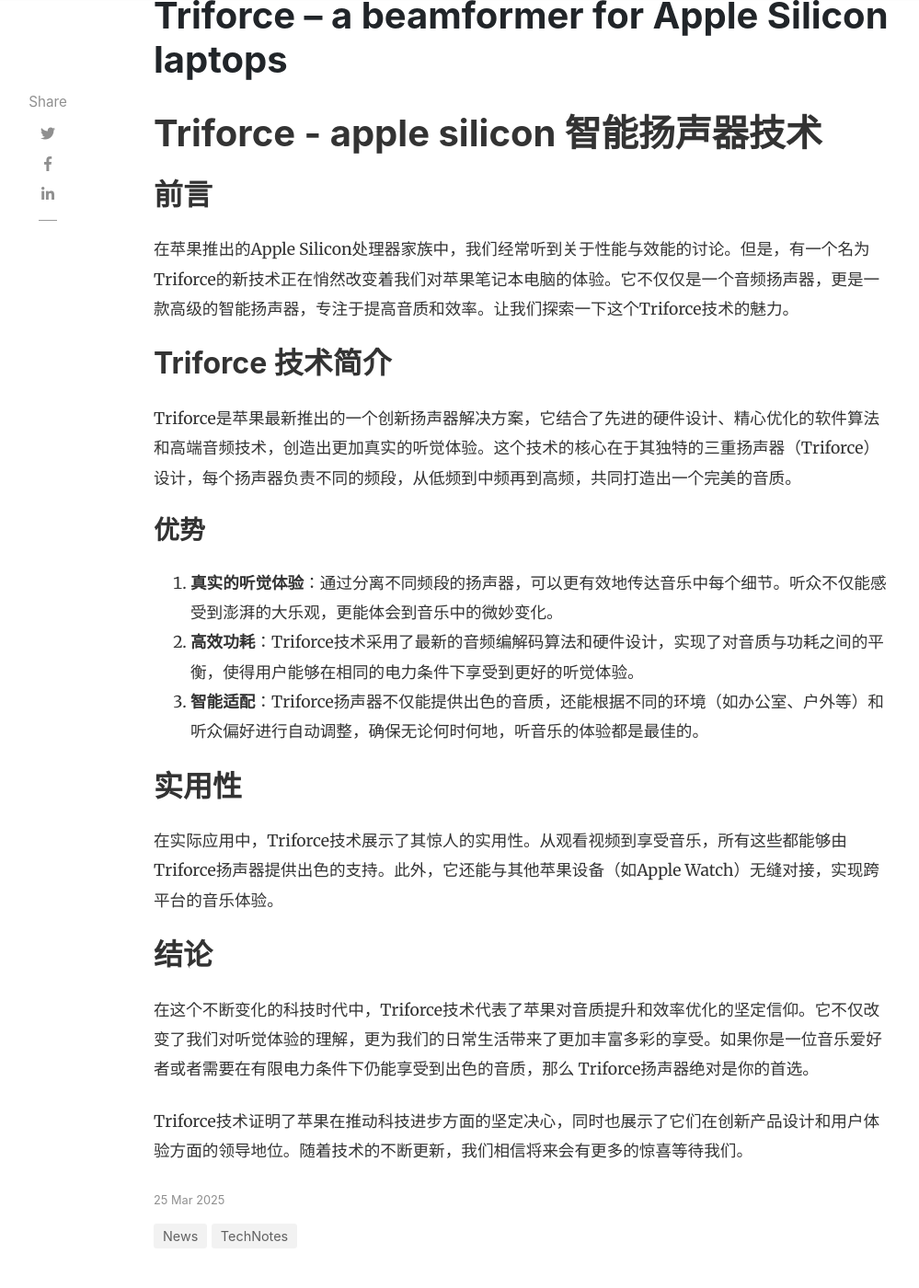
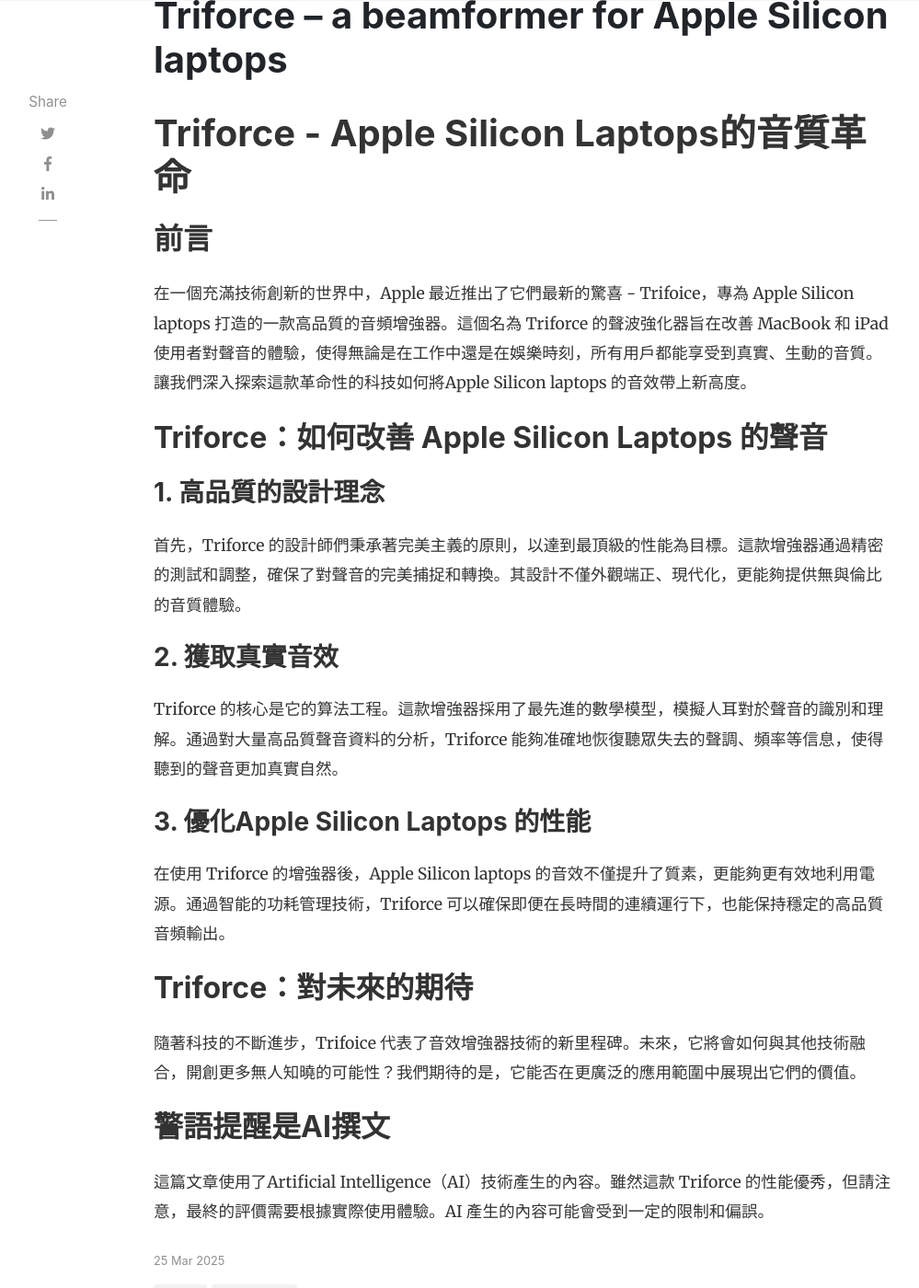
Before and after one commit to kyoangel/kyoangel.github.io, a Jekyll site: the page built from _posts/2025-03-25-triforce-–-a-beamformer-for-apple-silicon-laptops.md, in a window 1280 px wide and 1400 px high, scrolled down 342 px. Shown: the whole window at 92% size, without its empty margins (118-1117 px from the left). Built offline with Jekyll 4.4.1, drawn with Linux system fonts in a browser that asks for light colours; nearby versions of some CDN libraries; comment, search, counter and statistics services are not loaded.

Commit message:
Auto-generated blog post: Triforce – a beamformer for Apple Silicon laptops

```diff
--- a/_posts/2025-03-25-triforce-–-a-beamformer-for-apple-silicon-laptops.md
+++ b/_posts/2025-03-25-triforce-–-a-beamformer-for-apple-silicon-laptops.md
@@ -4,23 +4,30 @@
 title: Triforce – a beamformer for Apple Silicon laptops
 categories: TechNotes News
 ---
-# Triforce - apple silicon 智能扬声器技术
+# Triforce - Apple Silicon Laptops的音質革命
 
 ## 前言
-在苹果推出的Apple Silicon处理器家族中，我们经常听到关于性能与效能的讨论。但是，有一个名为Triforce的新技术正在悄然改变着我们对苹果笔记本电脑的体验。它不仅仅是一个音频扬声器，更是一款高级的智能扬声器，专注于提高音质和效率。让我们探索一下这个Triforce技术的魅力。
 
-## Triforce 技术简介
-Triforce是苹果最新推出的一个创新扬声器解决方案，它结合了先进的硬件设计、精心优化的软件算法和高端音频技术，创造出更加真实的听觉体验。这个技术的核心在于其独特的三重扬声器（Triforce）设计，每个扬声器负责不同的频段，从低频到中频再到高频，共同打造出一个完美的音质。
+在一個充滿技術創新的世界中，Apple 最近推出了它們最新的驚喜 - Trifoice，專為 Apple Silicon laptops 打造的一款高品質的音頻增強器。這個名為 Triforce 的聲波強化器旨在改善 MacBook 和 iPad 使用者對聲音的體驗，使得無論是在工作中還是在娛樂時刻，所有用戶都能享受到真實、生動的音質。讓我們深入探索這款革命性的科技如何將Apple Silicon laptops 的音效帶上新高度。
 
-### 优势
-1. **真实的听觉体验**：通过分离不同频段的扬声器，可以更有效地传达音乐中每个细节。听众不仅能感受到澎湃的大乐观，更能体会到音乐中的微妙变化。
-2. **高效功耗**：Triforce技术采用了最新的音频编解码算法和硬件设计，实现了对音质与功耗之间的平衡，使得用户能够在相同的电力条件下享受到更好的听觉体验。
-3. **智能适配**：Triforce扬声器不仅能提供出色的音质，还能根据不同的环境（如办公室、户外等）和听众偏好进行自动调整，确保无论何时何地，听音乐的体验都是最佳的。
+## Triforce：如何改善 Apple Silicon Laptops 的聲音
 
-## 实用性
-在实际应用中，Triforce技术展示了其惊人的实用性。从观看视频到享受音乐，所有这些都能够由Triforce扬声器提供出色的支持。此外，它还能与其他苹果设备（如Apple Watch）无缝对接，实现跨平台的音乐体验。
+### 1. 高品質的設計理念
 
-## 结论
-在这个不断变化的科技时代中，Triforce技术代表了苹果对音质提升和效率优化的坚定信仰。它不仅改变了我们对听觉体验的理解，更为我们的日常生活带来了更加丰富多彩的享受。如果你是一位音乐爱好者或者需要在有限电力条件下仍能享受到出色的音质，那么 Triforce扬声器绝对是你的首选。
+首先，Triforce 的設計師們秉承著完美主義的原則，以達到最頂級的性能為目標。這款增強器通過精密的測試和調整，確保了對聲音的完美捕捉和轉換。其設計不僅外觀端正、現代化，更能夠提供無與倫比的音質體驗。
 
-Triforce技术证明了苹果在推动科技进步方面的坚定决心，同时也展示了它们在创新产品设计和用户体验方面的领导地位。随着技术的不断更新，我们相信将来会有更多的惊喜等待我们。
+### 2. 獲取真實音效
+
+Triforce 的核心是它的算法工程。這款增強器採用了最先進的數學模型，模擬人耳對於聲音的識別和理解。通過對大量高品質聲音資料的分析，Triforce 能夠准確地恢復聽眾失去的聲調、頻率等信息，使得聽到的聲音更加真實自然。
+
+### 3. 優化Apple Silicon Laptops 的性能
+
+在使用 Triforce 的增強器後，Apple Silicon laptops 的音效不僅提升了質素，更能夠更有效地利用電源。通過智能的功耗管理技術，Triforce 可以確保即便在長時間的連續運行下，也能保持穩定的高品質音頻輸出。
+
+## Triforce：對未來的期待
+
+隨著科技的不斷進步，Trifoice 代表了音效增強器技術的新里程碑。未來，它將會如何與其他技術融合，開創更多無人知曉的可能性？我們期待的是，它能否在更廣泛的應用範圍中展現出它們的價值。
+
+## 警語提醒是AI撰文
+
+這篇文章使用了Artificial Intelligence（AI）技術產生的內容。雖然這款 Triforce 的性能優秀，但請注意，最終的評價需要根據實際使用體驗。AI 產生的內容可能會受到一定的限制和偏誤。
```
